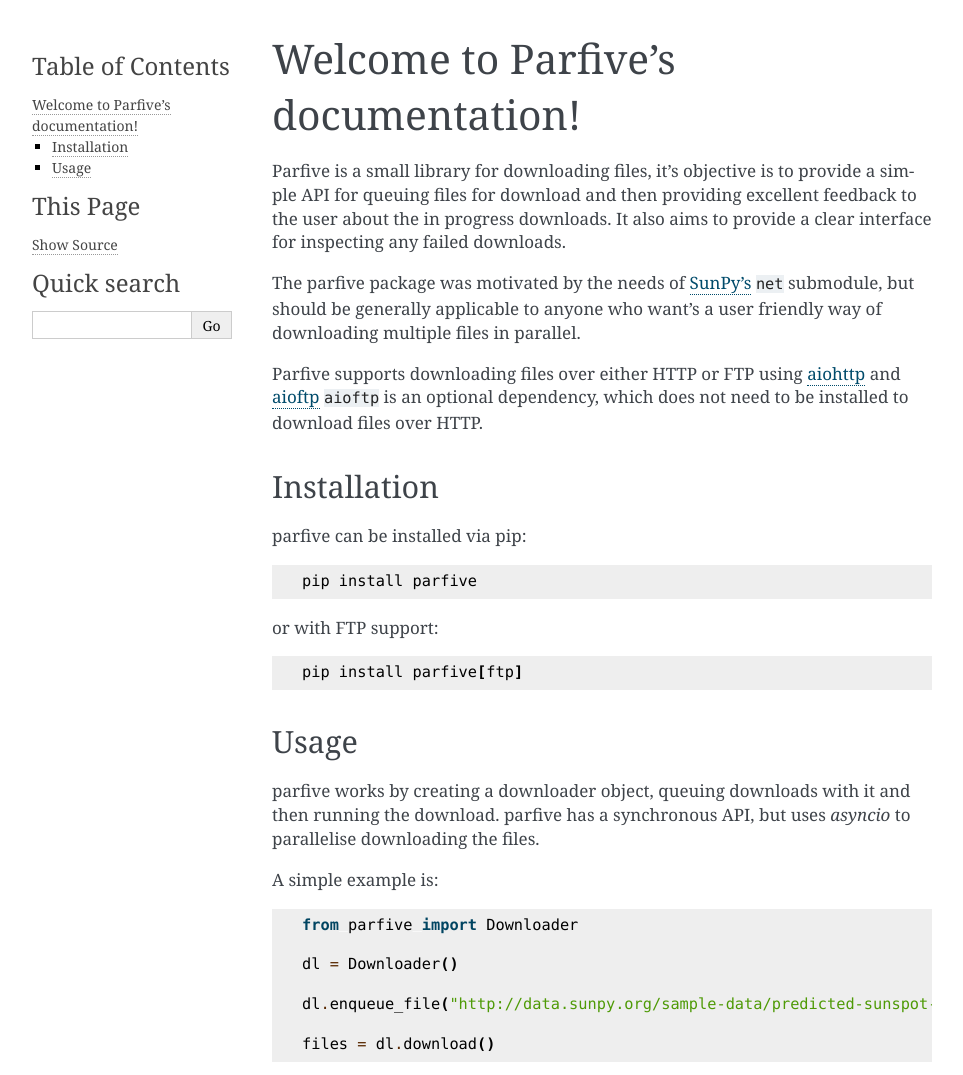
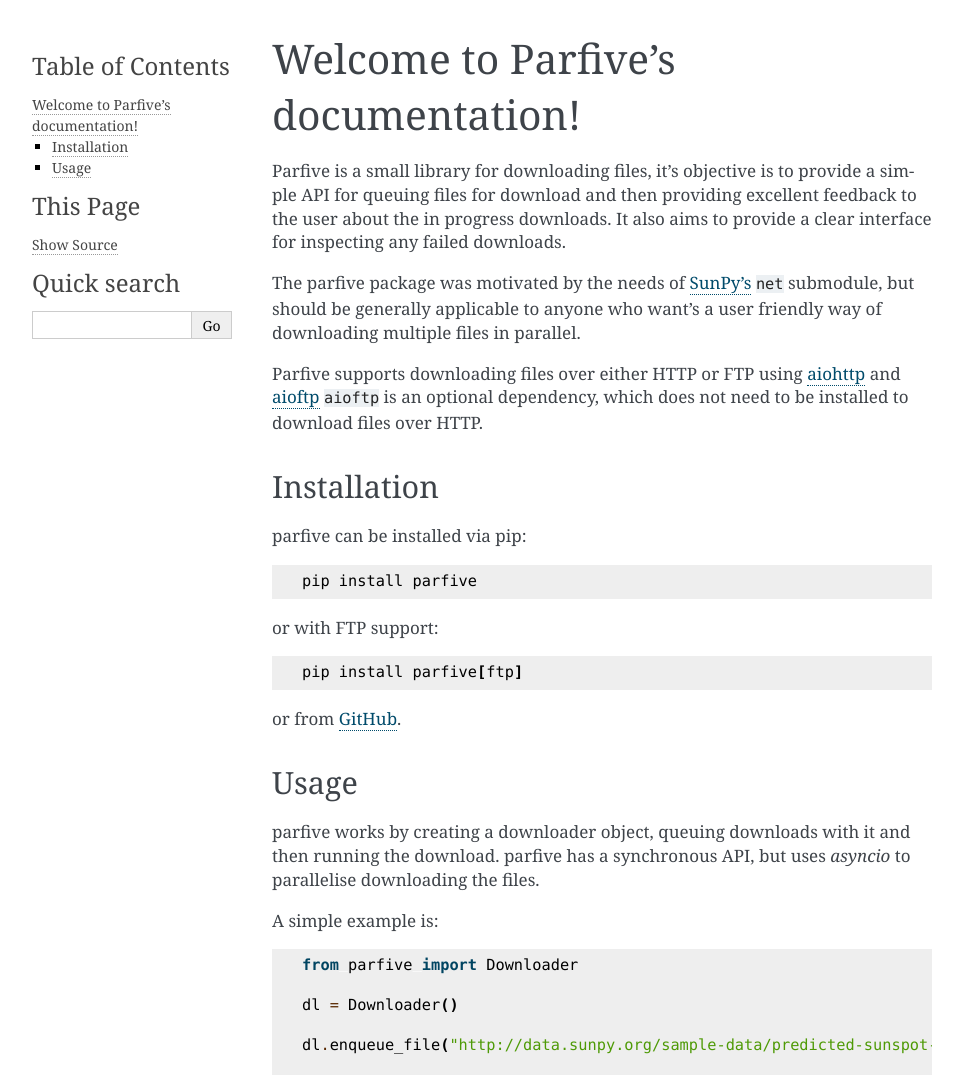
Before and after one commit to Cadair/parfive, a Sphinx documentation site: the page built from docs/index.rst, in a window 1280 px wide, cut to the strip 0-1075 px from the top of the page. Shown: the whole strip, without its empty margins (148-1111 px from the left). Built offline with Sphinx 7.4.7, drawn with Linux system fonts in a browser that asks for light colours; the version number is read from the project's files by our own code.

Commit message:
Add a GH link to the docs

```diff
--- a/docs/index.rst
+++ b/docs/index.rst
@@ -30,6 +30,9 @@
   pip install parfive[ftp]
 
 
+or from `GitHub <https://github.com/Cadair/parfive>`__.
+
+
 Usage
 -----
 
```
